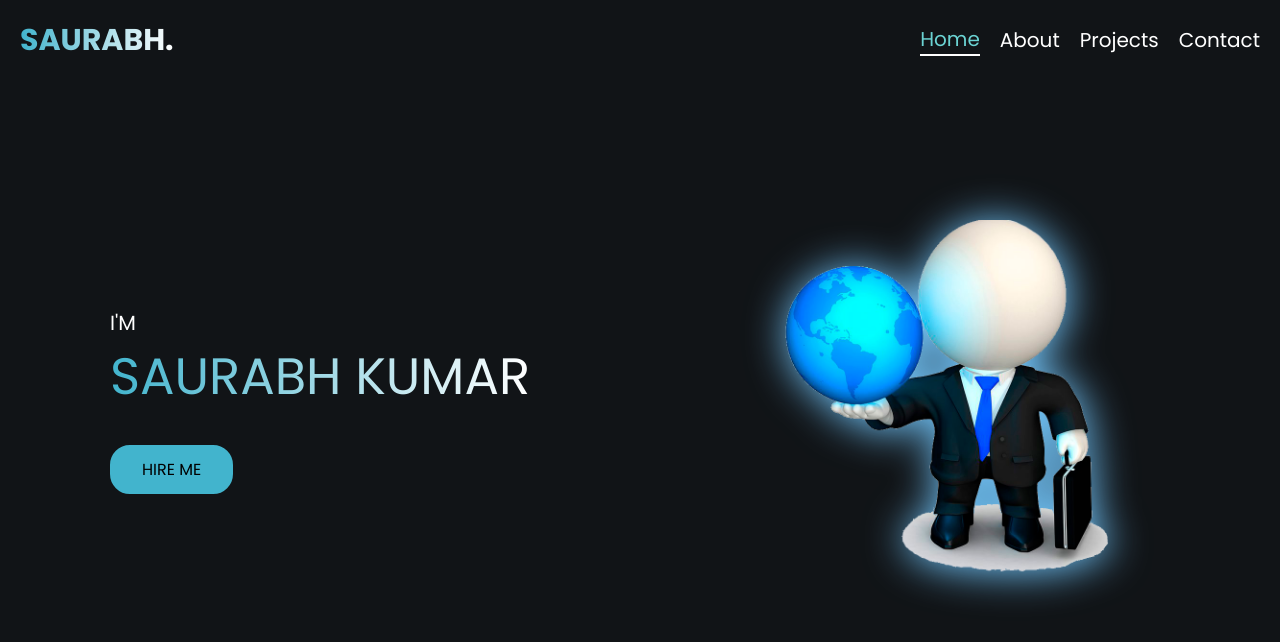
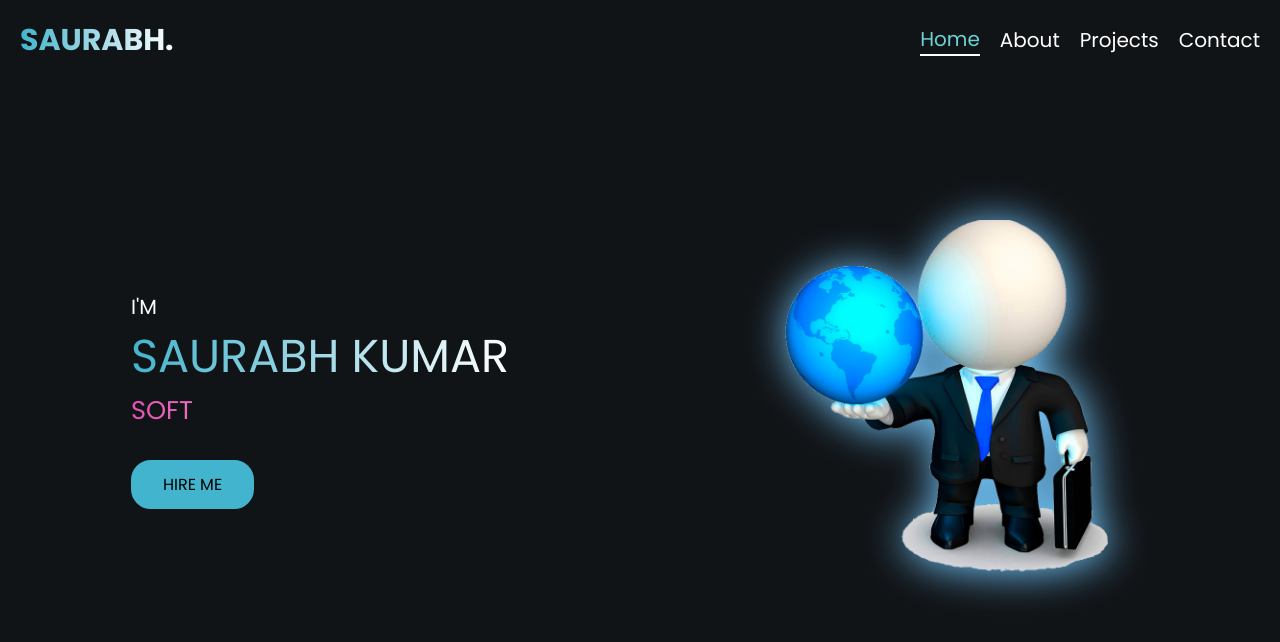
Before and after one commit to Saurabh8423/Saurabh-Portfolio, a React (Vite) app: page / in a window 1280 px wide. Shown: the top 642 px of the page. Built offline with nearby package versions, Linux system fonts and the light colour scheme.

Commit message:
Updated Home TypeWriter

```diff
--- a/package.json
+++ b/package.json
@@ -15,7 +15,7 @@
     "react": "^19.1.1",
     "react-dom": "^19.1.1",
     "react-scroll": "^1.9.3",
-    "react-typing-effect": "^2.0.5"
+    "react-simple-typewriter": "^5.0.1"
   },
   "devDependencies": {
     "@eslint/js": "^9.36.0",
--- a/src/components/Home/Home.css
+++ b/src/components/Home/Home.css
@@ -36,7 +36,7 @@
 }
 
 .line2 {
-    font-size: 2em;
+    font-size: 1.8em;
     background: linear-gradient(to right, rgb(66, 180, 205), white);
     background-clip: text;
     color: transparent;
@@ -44,6 +44,9 @@
 
 .line3 {
     font-size: 1em;
+    background: linear-gradient(to right, rgb(229, 81, 180), white);
+    background-clip: text;
+    color: transparent;
 }
 
 .home-details button {
--- a/src/components/Home/Home.jsx
+++ b/src/components/Home/Home.jsx
@@ -1,37 +1,35 @@
-import React from 'react';
-import "./Home.css"
+import React from "react";
+import "./Home.css";
 import man from "../../assets/man.png";
-import TypingEffect from "react-typing-effect";
+import { Typewriter } from "react-simple-typewriter";
 import { useGSAP } from "@gsap/react";
 import gsap from "gsap";
 
-
 const Home = () => {
-  useGSAP(()=>{
-    let tl1=gsap.timeline();
+  useGSAP(() => {
+    let tl1 = gsap.timeline();
     tl1.from(".line1", {
-      y:80,
-      duration:1,
-      opacity:0
-    })
+      y: 80,
+      duration: 1,
+      opacity: 0,
+    });
     tl1.from(".line2", {
-      y:80,
-      duration:1,
-      opacity:0
-    })
+      y: 80,
+      duration: 1,
+      opacity: 0,
+    });
     tl1.from(".line3", {
-      y:80,
-      duration:1,
-      opacity:0
-    })
+      y: 80,
+      duration: 1,
+      opacity: 0,
+    });
 
     gsap.from(".right-home img", {
-      x:200,
-      duration:1,
-      opacity:0
-    })
-  })
-
+      x: 200,
+      duration: 1,
+      opacity: 0,
+    });
+  });
 
   return (
     <div id="home">
@@ -40,26 +38,25 @@ const Home = () => {
           <div className="line1">I'M</div>
           <div className="line2">SAURABH KUMAR</div>
           <div className="line3">
-            {/* <TypingEffect
-              text={["MERN DEVELOPER", "SOFTWARE DEVELOPER","ML & AI"]}
-              speed={500}
-              eraseSpeed={500}
-              eraseDelay={500}
-              cursor='|'
-             /> */}
+            <Typewriter
+              words={["MERN DEVELOPER", "SOFTWARE DEVELOPER", "ML & AI"]}
+              loop={true}
+              cursor
+              cursorStyle="|"
+              typeSpeed={80}
+              deleteSpeed={50}
+              delaySpeed={1000}
+            />
           </div>
           <button>HIRE ME</button>
         </div>
-
       </div>
 
       <div className="right-home">
-        <img src={man}alt="" />
-
+        <img src={man} alt="" />
       </div>
-
     </div>
-  )
-}
+  );
+};
 
 export default Home;
```
Also changed, not shown: 1 other file (tests, documents, lock files or other folders).
